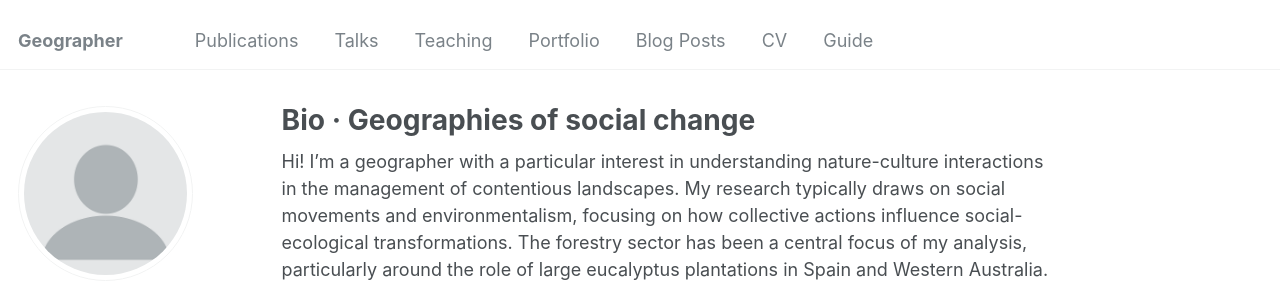
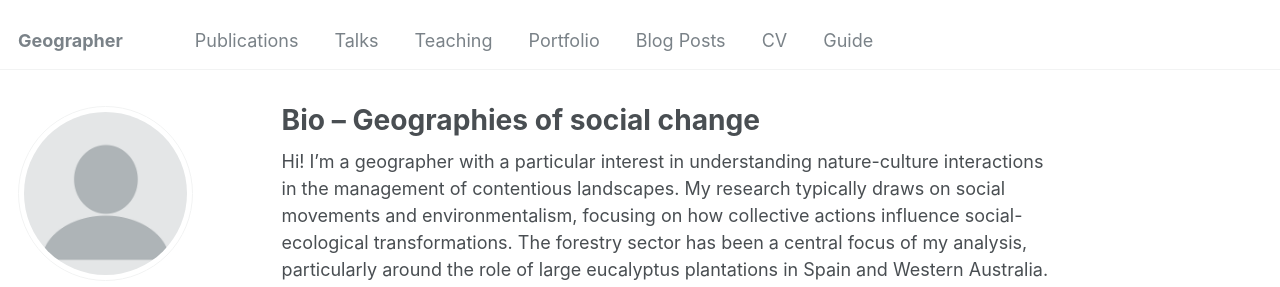
Before and after one commit to diegocidras/diegocidras.github.io, a Jekyll site: the page built from _pages/about.md, in a window 1280 px wide and 900 px high. Shown: the top 287 px of the window. Built offline with Jekyll 4.4.1, drawn with Linux system fonts in a browser that asks for light colours; some web fonts are replaced.

```diff
--- a/_pages/about.md
+++ b/_pages/about.md
@@ -1,6 +1,6 @@
 ---
 permalink: /
-title: "Bio · Geographies of social change"
+title: "Bio – Geographies of social change"
 author_profile: true
 redirect_from:
   - /about/
```
